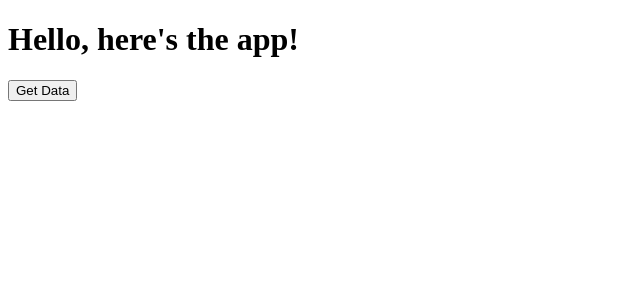
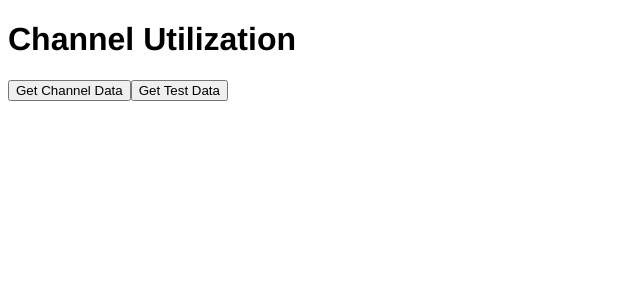
Before and after one commit to zachlchan/test_channel_utilization, a React app: page / in a window 1280 px wide. Shown: the top 300 px of the page, without its empty margins (0-640 px from the left). Built offline with nearby package versions, Linux system fonts and the light colour scheme; what fetch-mock would draw is missing.

Commit message:
implemented getTests method to retrieve data from the mock API and moved fetch to getData helper

```diff
--- a/src/components/App.js
+++ b/src/components/App.js
@@ -1,21 +1,42 @@
 import '../mockAPI'; // Do not remove or modify this line
 import React from 'react';
+import styled from 'styled-components';
 // Add the following import to any file you use async/await in
 import 'babel-polyfill';
 
 const App = () => {
+    const getData = async (endpoint) => {
+        const response = await fetch(endpoint);
+        return response.json();
+    };
+
     const getChannels = async () => {
-        const response = await fetch('tests');
-        const jsonResponse = await response.json();
-        return jsonResponse;
+        const data = await (getData('channels'));
+        return data;
+    };
+
+    const getTests = async () => {
+        const data = await (getData('tests'));
+        return data;
     };
 
     return (
-        <div>
-            <h1>Hello, here's the app!</h1>
-            <button type="button" onClick={getChannels}>Get Data</button>
-        </div>
+        <StyledWrapper>
+            <h1>Channel Utilization</h1>
+            <button type="button" onClick={getChannels}>
+                Get Channel Data
+            </button>
+            <button type="button" onClick={getTests}>
+                Get Test Data
+            </button>
+        </StyledWrapper>
     );
 };
 
+const StyledWrapper = styled.div`
+    & h1 {
+        font-family: 'Source Sans Pro',Helvetica,Arial,Lucida,sans-serif;
+    }
+`;
+
 export default App;
```
